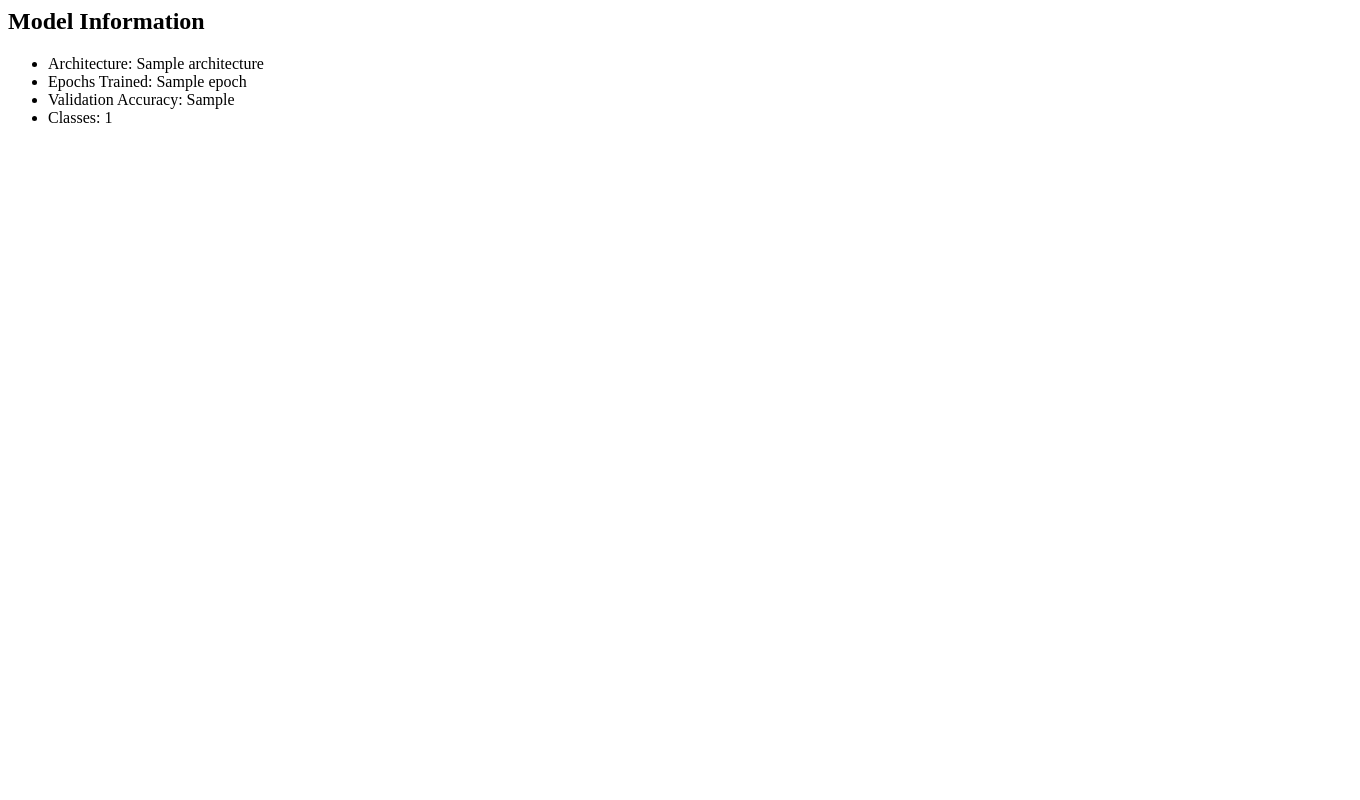
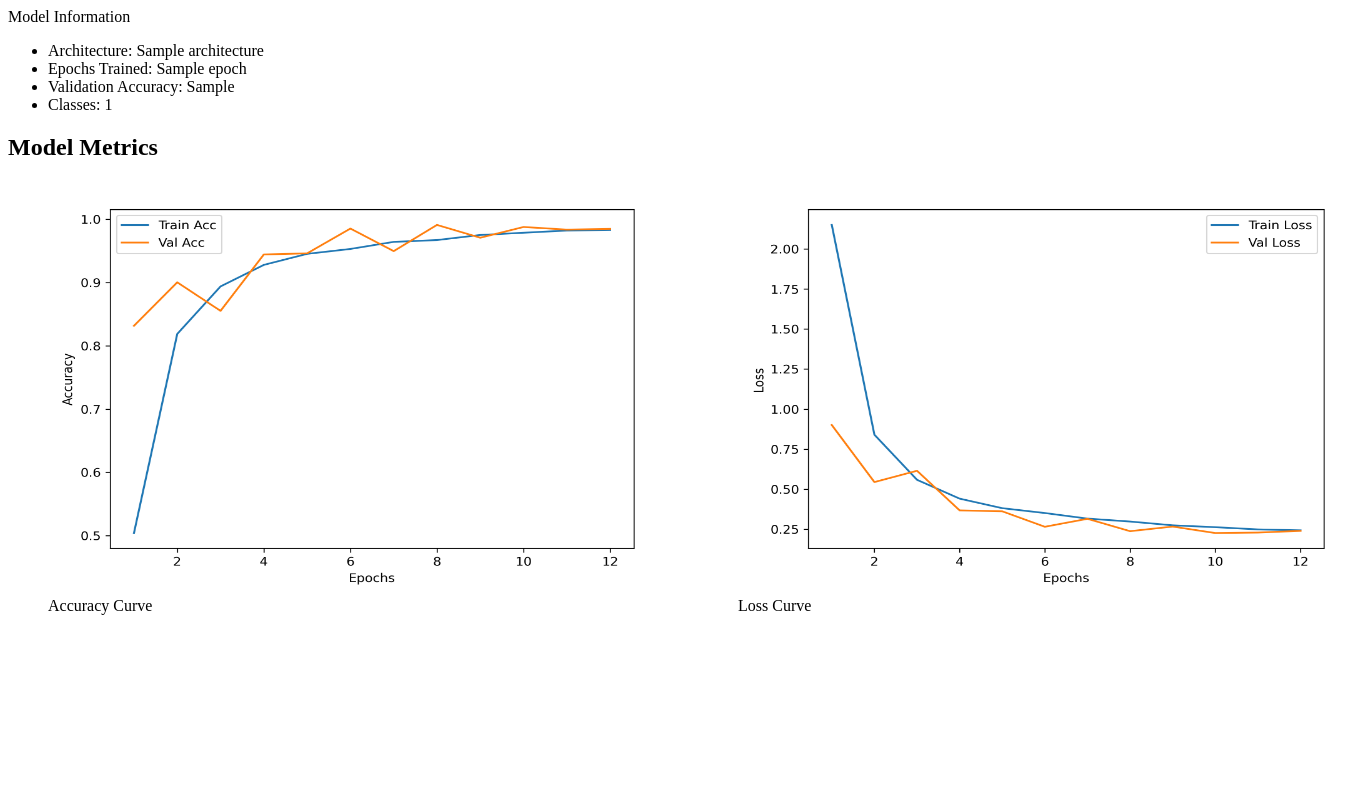
Before and after one commit to grantmajor/fruitclassifier, a Flask app: template templates/metrics.html in a window 1360 px wide. Run offline with Flask 3, Linux system fonts and the light colour scheme; the template is opened without the code that fills it: most values are stand-ins (such as "Sample title", 1, 10 or a date in 2020).

Commit message:
Updating front end display. Sticking with HTML/CSS to create a simple front end that displays relevant information.

```diff
--- a/app.py
+++ b/app.py
@@ -110,7 +110,6 @@ def allowed_file(file) -> tuple[Response, int] | bool:
 
 
 
-#TODO: Link real model data to model_info. Using fake data now.
 MODEL_INFO = {
     "num_classes": NUM_CLASSES,
     "classes": checkpoint.get('classes'),
--- a/templates/metrics.html
+++ b/templates/metrics.html
@@ -1,3 +1,5 @@
+<link rel="stylesheet" href="styles.css"
+
 <h2> Model Information</h2>
 
 <ul>
@@ -6,3 +8,18 @@
     <li>Validation Accuracy: {{ info.val_acc }}</li>
     <li>Classes: {{ info.num_classes }}</li>
 </ul>
+
+<h2>Model Metrics</h2>
+
+<!-- Use figure container to display graphs side by side  -->
+<div class="figure-container">
+    <figure>
+        <img src="{{ url_for('static', filename='metrics/plots/accuracy_curve.png') }}" alt="Accuracy Curve" width="600" height="400">
+        <figcaption>Accuracy Curve</figcaption>
+    </figure>
+
+    <figure>
+        <img src ="{{ url_for('static', filename='metrics/plots/loss_curve.png') }}" alt ="Loss Curve" width="600" height="400">
+        <figcaption>Loss Curve</figcaption>
+    </figure>
+</div>
--- /dev/null
+++ b/templates/styles.css
@@ -0,0 +1,9 @@
+.figure-container {
+    display: flex;
+    gap: 10px;
+    justify-content: space-between;
+}
+
+.figure-container figure {
+    flex: 1;
+}
--- a/training.py
+++ b/training.py
@@ -76,7 +76,7 @@ def main():
     device = torch.device('cuda' if torch.cuda.is_available() else 'cpu')
     torch.backends.cudnn.benchmark = True
     print(f'Computing device: {device}')
-    METRICS_DIR = "metrics"
+    METRICS_DIR = "static/metrics"
     os.makedirs(METRICS_DIR, exist_ok=True)
 
     PLOTS_DIR = os.path.join(METRICS_DIR, 'plots')
```
Also changed, not shown: static/metrics/plots/accuracy_curve.png (renamed from metrics/plots/accuracy_curve.png), static/metrics/plots/confusion_matrix.png (renamed from metrics/plots/confusion_matrix.png), static/metrics/plots/loss_curve.png (renamed from metrics/plots/loss_curve.png), static/metrics/tables/per_class_accuracy.csv (renamed from metrics/tables/per_class_accuracy.csv), static/metrics/tables/training_metrics.csv (renamed from metrics/tables/training_metrics.csv).
